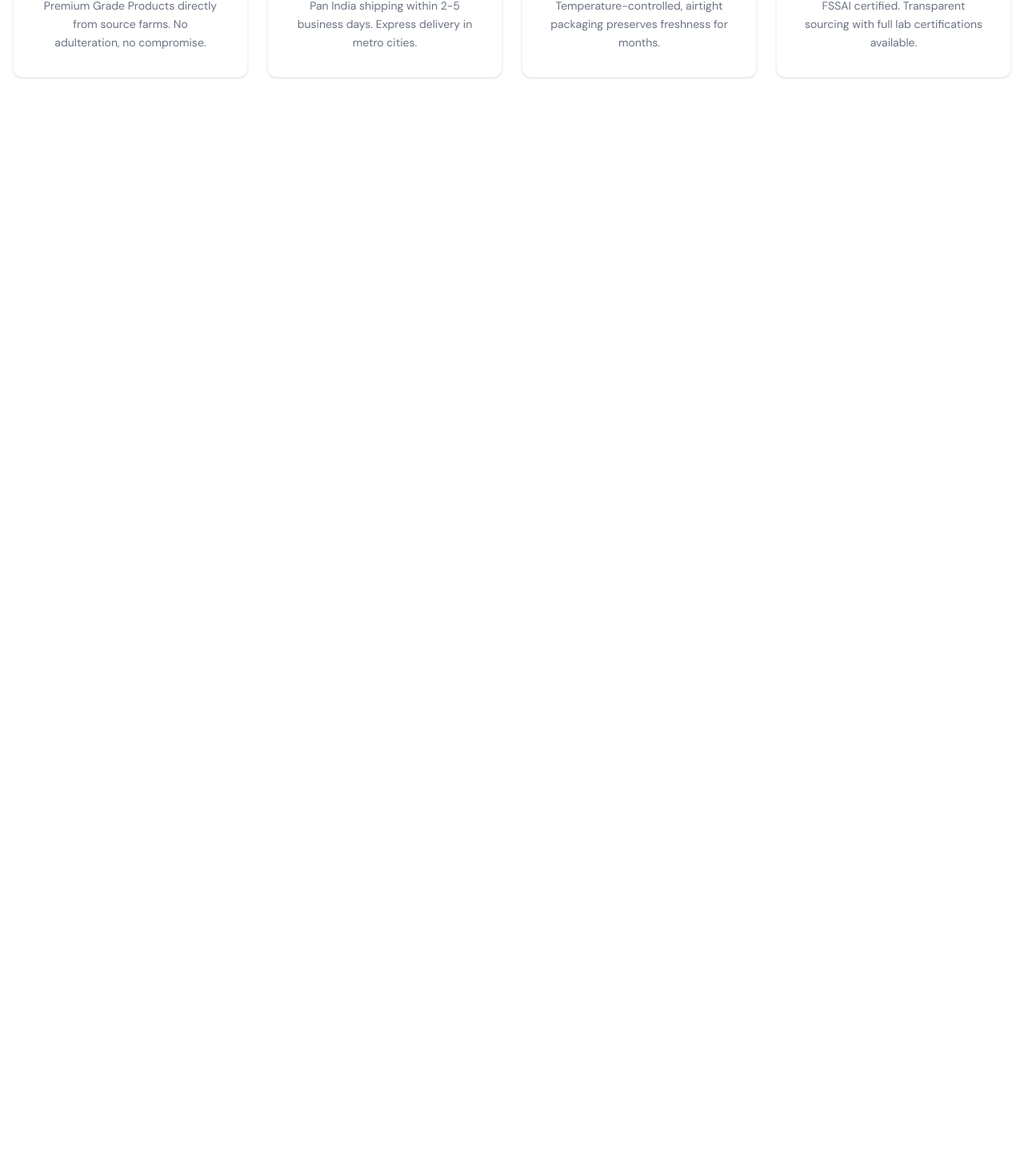
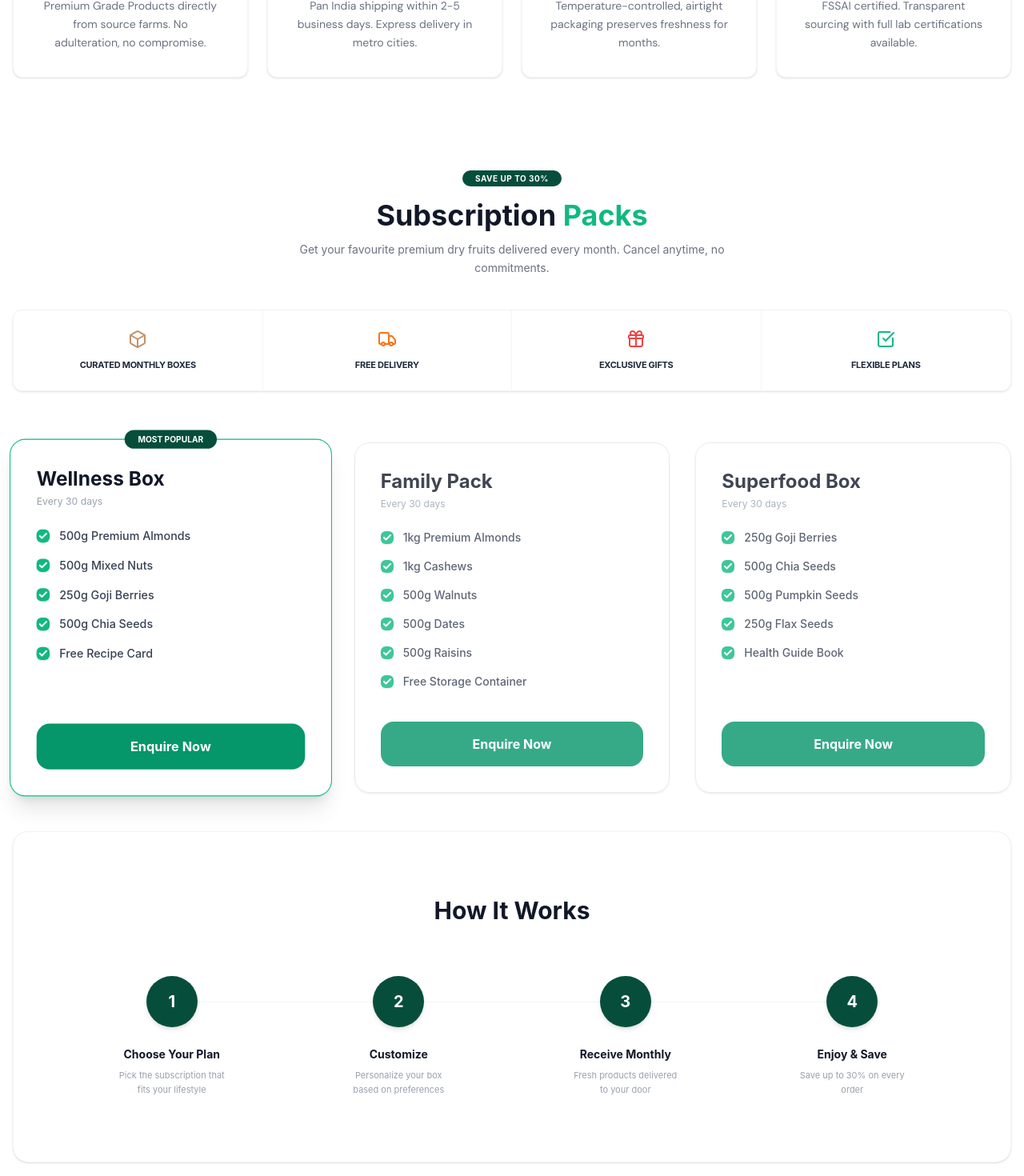
Before and after one commit to ipsitatech/New-Nutritiva, a React (Vite) app in the folder frontend/: page / in a window 1280 px wide. Shown: the part 213-1683 px from the top of the page at 80% size. Before the commit the page ends 800 px from the top, so only its background shows below. Built offline with nearby package versions, Linux system fonts and the light colour scheme.

Commit message:
Add Subscription Page

```diff
--- a/frontend/src/App.jsx
+++ b/frontend/src/App.jsx
@@ -1,10 +1,12 @@
 import FeaturesSection from './FeaturesSection';
+import SubscriptionPage from './SubscriptionPage';
 
 function App() {
 
   return (
     <div>
       <FeaturesSection />
+      <SubscriptionPage/>
     </div>
   )
 }
--- /dev/null
+++ b/frontend/src/SubscriptionPage.jsx
@@ -0,0 +1,206 @@
+import React, { useState } from "react";
+import { Box, Truck, Gift, CheckSquare, Check } from "lucide-react";
+
+const SubscriptionPage = () => {
+  const [selectedPack, setSelectedPack] = useState("Wellness Box");
+  const WHATSAPP_NUMBER = "917262866254";
+
+  const handleWhatsAppRedirect = (planTitle) => {
+    const message = encodeURIComponent(
+      `Hi! I'm interested in subscribing to the ${planTitle}. Could you please provide more details?`,
+    );
+    const whatsappUrl = `https://wa.me/${WHATSAPP_NUMBER}?text=${message}`;
+    window.open(whatsappUrl, "_blank");
+  };
+
+  const topBenefits = [
+    {
+      icon: <Box className="w-6 h-6 text-[#c2916b]" />,
+      text: "Curated Monthly Boxes",
+    },
+    {
+      icon: <Truck className="w-6 h-6 text-[#f97316]" />,
+      text: "Free Delivery",
+    },
+    {
+      icon: <Gift className="w-6 h-6 text-[#ef4444]" />,
+      text: "Exclusive Gifts",
+    },
+    {
+      icon: <CheckSquare className="w-6 h-6 text-[#10b981]" />,
+      text: "Flexible Plans",
+    },
+  ];
+
+  const packs = [
+    {
+      title: "Wellness Box",
+      features: [
+        "500g Premium Almonds",
+        "500g Mixed Nuts",
+        "250g Goji Berries",
+        "500g Chia Seeds",
+        "Free Recipe Card",
+      ],
+      isPopular: true,
+    },
+    {
+      title: "Family Pack",
+      features: [
+        "1kg Premium Almonds",
+        "1kg Cashews",
+        "500g Walnuts",
+        "500g Dates",
+        "500g Raisins",
+        "Free Storage Container",
+      ],
+      isPopular: false,
+    },
+    {
+      title: "Superfood Box",
+      features: [
+        "250g Goji Berries",
+        "500g Chia Seeds",
+        "500g Pumpkin Seeds",
+        "250g Flax Seeds",
+        "Health Guide Book",
+      ],
+      isPopular: false,
+    },
+  ];
+
+  return (
+    <div className="bg-white py-16 font-sans">
+      <div className="max-w-7xl mx-auto px-4">
+        {/* Header */}
+        <div className="text-center mb-10">
+          <span className="bg-[#064e3b] text-white px-4 py-1 rounded-full text-[10px] font-bold uppercase tracking-wider">
+            Save up to 30%
+          </span>
+          <h1 className="text-4xl font-bold mt-4 text-gray-900">
+            Subscription <span className="text-[#10b981]">Packs</span>
+          </h1>
+          <p className="text-gray-500 mt-3 max-w-xl mx-auto text-sm leading-relaxed">
+            Get your favourite premium dry fruits delivered every month. Cancel
+            anytime, no commitments.
+          </p>
+        </div>
+
+        {/* Top Benefits Bar */}
+        <div className="grid grid-cols-2 md:grid-cols-4 border border-gray-100 rounded-xl mb-16 shadow-sm">
+          {topBenefits.map((b, i) => (
+            <div
+              key={i}
+              className="flex flex-col items-center p-6 border-r border-gray-100 last:border-0"
+            >
+              {b.icon}
+              <span className="text-[11px] font-bold mt-3 text-gray-800 uppercase tracking-tight">
+                {b.text}
+              </span>
+            </div>
+          ))}
+        </div>
+
+        {/* Pricing Grid */}
+
+        <div className="grid grid-cols-1 md:grid-cols-3 gap-8 mb-12 items-stretch">
+          {packs.map((p, i) => {
+            // Check if THIS specific card is the one selected
+
+            const isSelected = selectedPack === p.title;
+
+            return (
+              <div
+                key={i}
+                onClick={() => setSelectedPack(p.title)} // Updates state on click
+                className={`relative flex flex-col p-8 rounded-[1.2rem] border transition-all duration-300 cursor-pointer ${
+                  isSelected
+                    ? "border-emerald-500 shadow-xl scale-[1.02]"
+                    : "border-gray-200 shadow-sm opacity-80"
+                }`}
+              >
+                {/* Badge only shows if this pack is selected */}
+
+                {isSelected && (
+                  <span className="absolute -top-3 left-1/2 -translate-x-1/2 bg-[#064e3b] text-white px-4 py-1 rounded-full text-[10px] font-bold whitespace-nowrap">
+                    MOST POPULAR
+                  </span>
+                )}
+
+                <div className="mb-6">
+                  <h3 className="text-2xl font-bold text-gray-900">
+                    {p.title}
+                  </h3>
+                  <p className="text-gray-400 text-xs mt-1">Every 30 days</p>
+                </div>
+
+                <ul className="space-y-4 mb-10 flex-grow">
+                  {p.features.map((f, j) => (
+                    <li
+                      key={j}
+                      className="flex items-center text-gray-700 text-sm font-medium">
+                      <span className="bg-[#10b981] p-0.5 rounded-md mr-3 shadow-sm">
+                        <Check className="w-3 h-3 text-white" strokeWidth={4} />
+                      </span>
+                      {f}
+                    </li>
+                  ))}
+                </ul>
+
+                <button
+                  onClick={(e) => {
+                    e.stopPropagation(); // Prevents the card click from firing when clicking the button
+                    handleWhatsAppRedirect(p.title);
+                  }}
+                  className="w-full bg-[#059669] text-white font-bold py-4 rounded-2xl hover:bg-[#047857]">
+                  Enquire Now
+                </button>
+              </div>
+            );
+          })}
+        </div>
+
+        {/* How It Works */}
+        <div className="mt-8 border border-gray-100 rounded-[1.2rem] p-12 md:p-20 text-center bg-white shadow-sm">
+          <h2 className="text-3xl font-bold mb-16 text-gray-900">
+            How It Works
+          </h2>
+          <div className="grid grid-cols-1 md:grid-cols-4 gap-12 relative">
+            <div className="absolute top-8 left-[10%] right-[10%] h-[1px] bg-gray-100 hidden md:block" />
+
+            {[
+              {
+                n: 1,
+                t: "Choose Your Plan",
+                d: "Pick the subscription that fits your lifestyle",
+              },
+              {
+                n: 2,
+                t: "Customize",
+                d: "Personalize your box based on preferences",
+              },
+              {
+                n: 3,
+                t: "Receive Monthly",
+                d: "Fresh products delivered to your door",
+              },
+              { n: 4, t: "Enjoy & Save", d: "Save up to 30% on every order" },
+            ].map((s, i) => (
+              <div key={i} className="relative z-10 flex flex-col items-center">
+                <div className="w-16 h-16 bg-[#064e3b] text-white rounded-full flex items-center justify-center text-xl font-bold mb-6 shadow-md">
+                  {s.n}
+                </div>
+                <h4 className="font-bold text-sm text-gray-900 mb-2">{s.t}</h4>
+                <p className="text-gray-400 text-[11px] leading-relaxed max-w-[140px]">
+                  {s.d}
+                </p>
+              </div>
+            ))}
+          </div>
+        </div>
+      </div>
+    </div>
+  );
+};
+
+export default SubscriptionPage;
```
